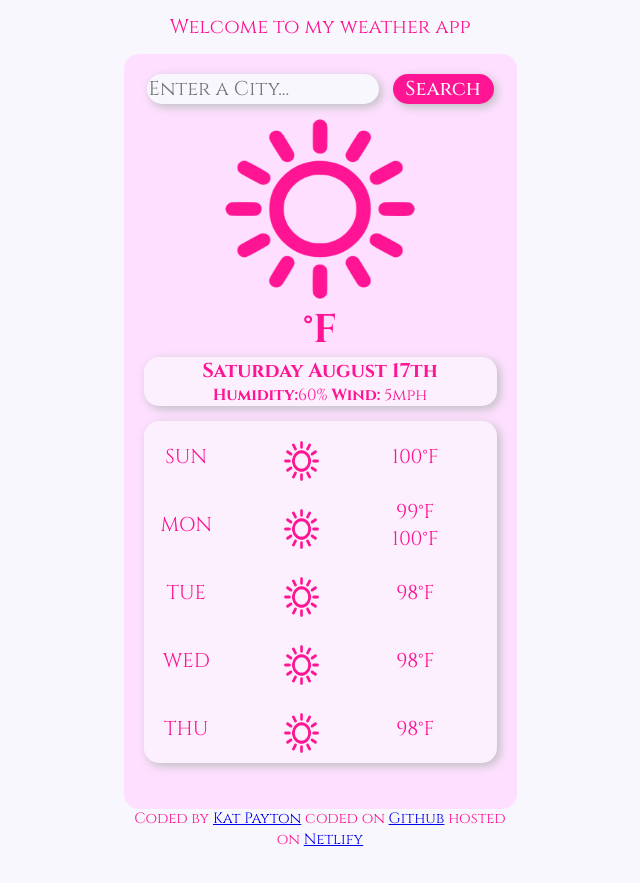
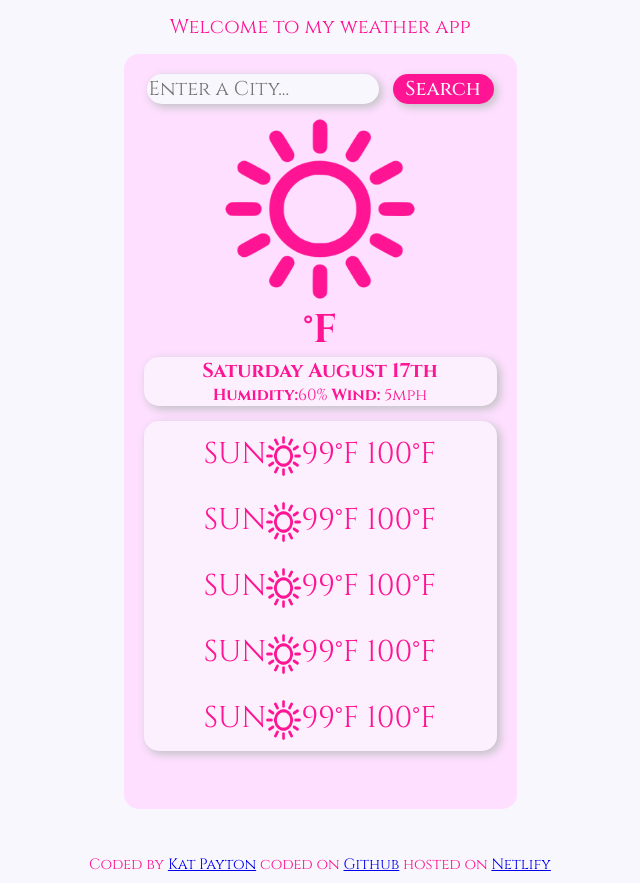
Before and after one commit to Honeysmoke712/my-weather-app, a plain HTML site: page index.html in a window 1280 px wide. Shown: the whole page, without its empty margins (320-960 px from the left). Before the commit the page ends 850 px from the top, so only its background shows below. Drawn offline with nearby package versions, Linux system fonts and the light colour scheme.

Commit message:
formatting forecast

```diff
--- a/index.html
+++ b/index.html
@@ -48,33 +48,39 @@
         <p class="humidity-wind"><strong>Humidity:</strong>60%     <strong>Wind:</strong> 5mph
         </p>
     </div>
-    <div class="table-data">
-        <table >
-            <tr class="day-one"></tr>
-                <td>SUN</td>
-                <td><img src="images/sun-512.png" alt="sunny" class="table-image"></td>
-                <td>100&degF</td>
+    <div class="forecast-container">
 
-            <tr class="day-two"></tr>
-                <td>MON</td>
-                <td><img src="images/sun-512.png" alt="sunny" class="table-image"></td>
-                <td>99&degF 100&degF</td>
+        <div class="weather-forecast">
+            <div class="forecast-day">
+                <div class="Weather-forecast-day">SUN</div>
+                <div class="Weather-forecast-icon"><img src="images/sun-512.png" alt="sunny" class="icon"></div>
+                <div class="Weather-forecast-temperatures">99&degF 100&degF</div>
+            </div>
+            <div class="forecast-day">
+                <div class="Weather-forecast-day">SUN     </div>
+                <div class="Weather-forecast-icon"><img src="images/sun-512.png" alt="sunny" class="icon">     </div>
+                <div class="Weather-forecast-temperatures">99&degF 100&degF</div>
+            </div>
+            <div class="forecast-day">
+                <div class="Weather-forecast-day">SUN</div>
+                <div class="Weather-forecast-icon"><img src="images/sun-512.png" alt="sunny" class="icon"></div>
+                <div class="Weather-forecast-temperatures">99&degF 100&degF</div>
+            </div>
+            <div class="forecast-day">
+                <div class="Weather-forecast-day">SUN</div>
+                <div class="Weather-forecast-icon"><img src="images/sun-512.png" alt="sunny" class="icon"></div>
+                <div class="Weather-forecast-temperatures">99&degF 100&degF</div>
+            </div>
+            <div class="forecast-day">
+                <div class="Weather-forecast-day">SUN</div>
+                <div class="Weather-forecast-icon"><img src="images/sun-512.png" alt="sunny" class="icon"></div>
+                <div class="Weather-forecast-temperatures">99&degF 100&degF</div>
+            </div>
 
-            <tr class="day-three"></tr>
-                <td>TUE</td>
-                <td><img src="images/sun-512.png" alt="sunny" class="table-image"></td>
-                <td>98&degF</td>
+    </div>
+    </div>
+    </div>
 
-            <tr class="day-four"></tr>
-                <td>WED</td>
-                <td><img src="images/sun-512.png" alt="sunny" class="table-image"></td>
-                <td>98&degF</td>
-
-             <tr class="day-five"></tr>
-                <td>THU</td>
-                <td><img src="images/sun-512.png" alt="sunny" class="table-image"></td>
-                <td>98&degF</td>
-        </table>
     </div>
     </div>
    <footer>Coded by <a href="https://github.com/Honeysmoke712">Kat Payton</a>
--- a/style.css
+++ b/style.css
@@ -48,6 +48,8 @@ input.submit {
     box-shadow: 3px 3px 10px rgb(190, 191, 192);
 
 }
+
+
 img {
     margin-top: 15px;
     height: 180px;
@@ -129,7 +131,7 @@ img {
     margin: 0 0;
     color: #ff1493 ;
   }
-  div.table-data {
+  div.forecast-container  {
     background-color: #FCF0FF;
     border-radius: 15px;
     margin-top: 15px;
@@ -138,12 +140,21 @@ img {
     box-shadow: 3px 3px 10px rgb(190, 191, 192);
 
   }
-  td {
-    padding-left: 15px;
-    padding-right: 55px;
+  .forecast-day {
+    display: flex;
+    align-items: center;
+    font-family: "Cinzel", serif;
+    font-optical-sizing: auto;
+    font-weight: normal;
+    font-style: normal;
+    font-size: 30px;
+    color: #ff1493 ;
+    justify-content: center;
+    padding-block: 0 0px;
   }
 
-  .table-data {
+  .Weather-forecast {
+
     font-family: "Cinzel", serif;
     font-optical-sizing: auto;
     font-weight: normal;
@@ -151,6 +162,16 @@ img {
     font-size: 20px;
     margin: 10px 0;
     color: #ff1493 ;
+
+}
+
+.icon {
+    height: 40px;
+    width: 35px;
+}
+
+  .table-data {
+
 
   }
 
```
Also changed, not shown: forcast.html (deleted, +0 -57 lines), forecast.css (deleted, +0 -10 lines).
